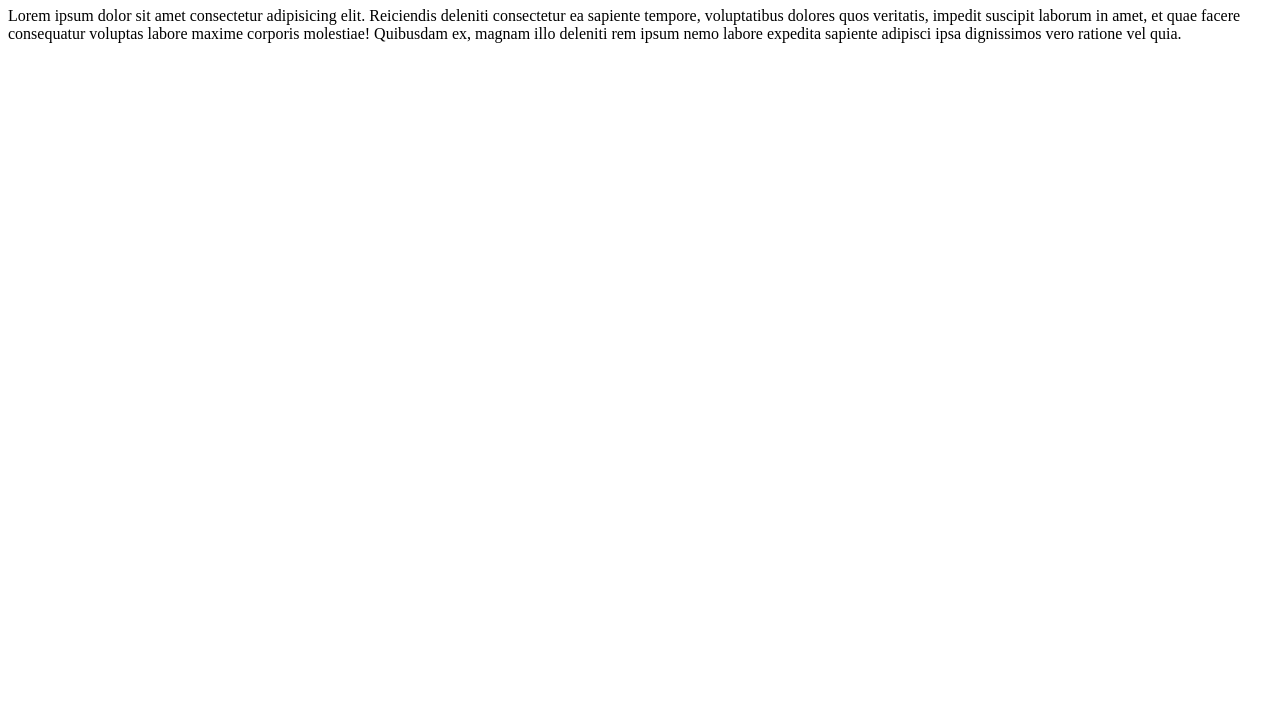
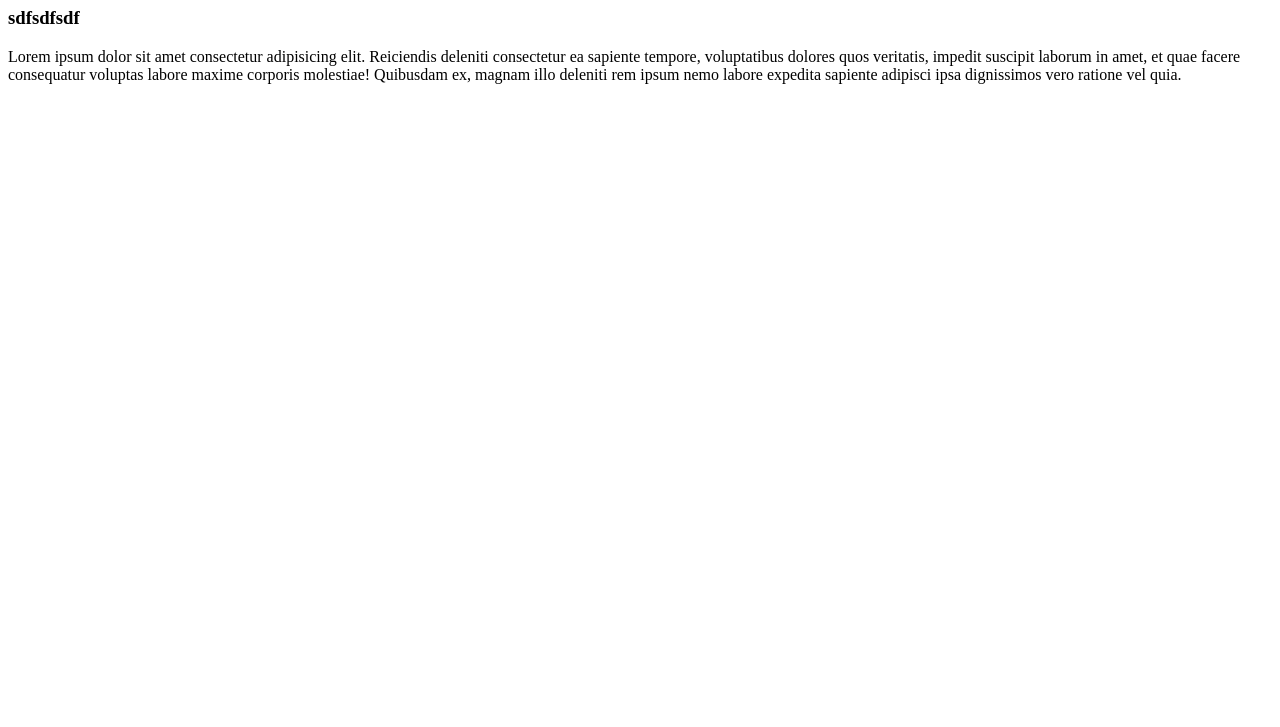
Before and after one commit to it-labsuz/lesson-1, a plain HTML site: page index.html in a window 1280 px wide. Shown: the part 73-800 px from the top of the page. Drawn offline with Linux system fonts and the light colour scheme.

Commit message:
finished

```diff
--- a/index.html
+++ b/index.html
@@ -8,7 +8,7 @@
 </head>
 <body>
     <h1>Hello world</h1>
-
+    <h3>sdfsdfsdf</h3>
     <p>Lorem ipsum dolor sit amet consectetur adipisicing elit. Reiciendis deleniti consectetur ea sapiente tempore, voluptatibus dolores quos veritatis, impedit suscipit laborum in amet, et quae facere consequatur voluptas labore maxime corporis molestiae! Quibusdam ex, magnam illo deleniti rem ipsum nemo labore expedita sapiente adipisci ipsa dignissimos vero ratione vel quia.</p>
 </body>
 </html>
```
